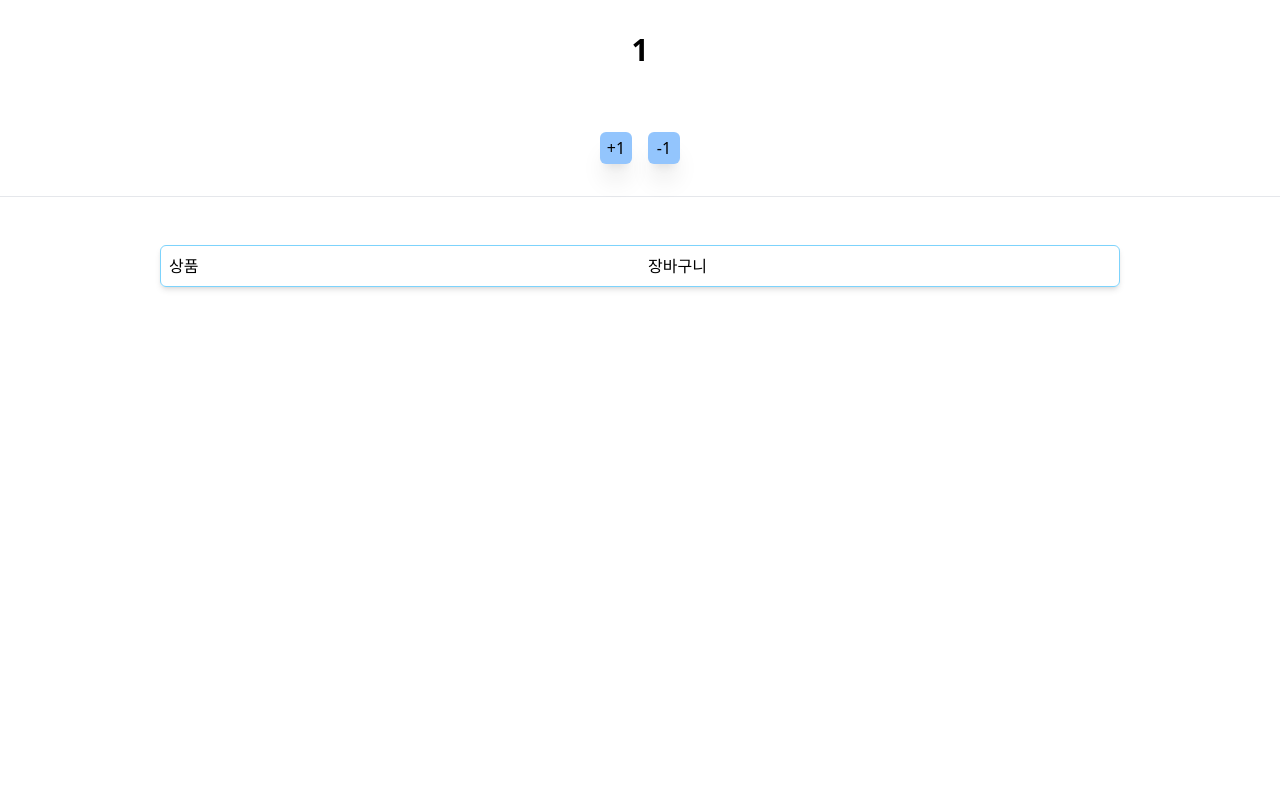
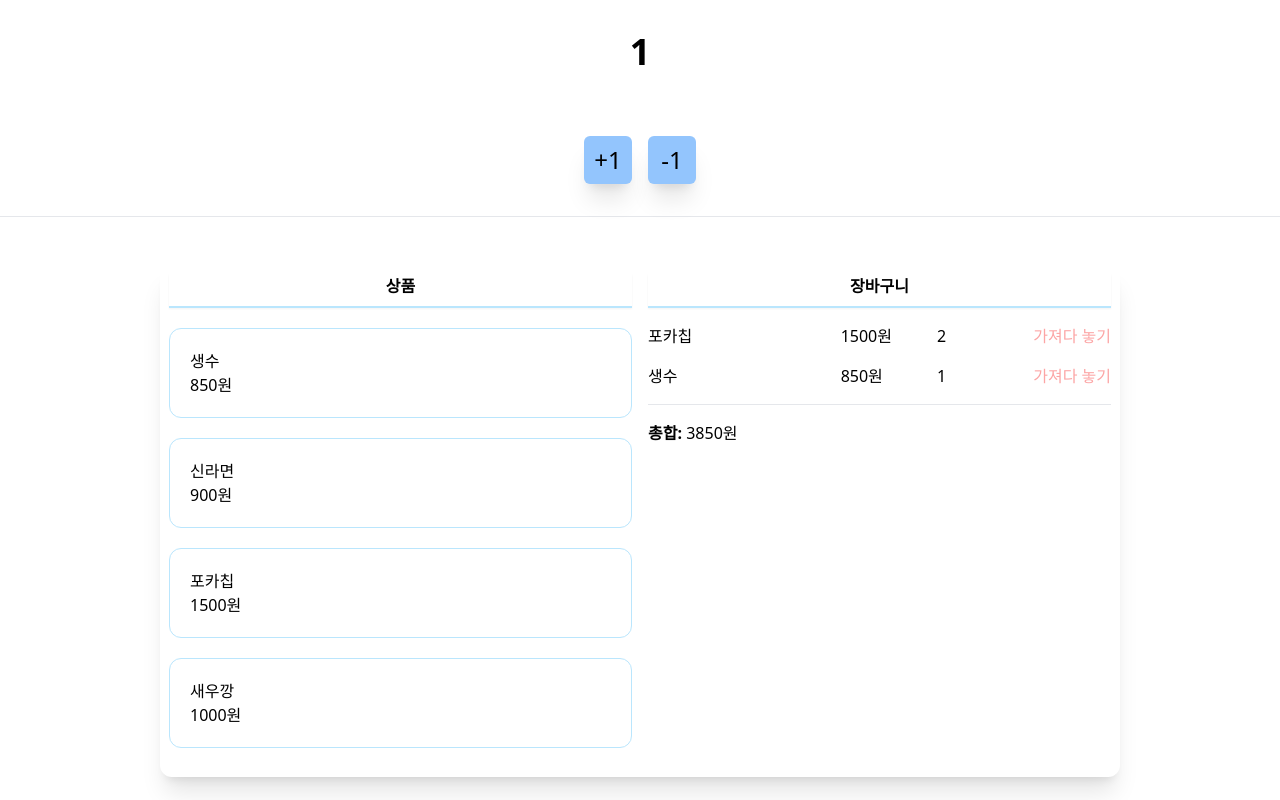
Before and after one commit to Jay2009/supermarket, a Next.js app: page / in a window 1280 px wide. Built offline with nearby package versions, Linux system fonts and the light colour scheme.

Commit message:
supermarket_v3

```diff
--- /dev/null
+++ b/components/basketItem.tsx
@@ -0,0 +1,20 @@
+import React from "react"
+
+interface basket {
+  name: string
+  price: number
+  count: number
+}
+
+const BasketItem = ({ name, price, count }: basket) => {
+  return (
+    <div className='mt-4 mb-4 flex w-full'>
+      <div className='flex-2'>{name}</div>
+      <div className='flex-1'>{price}원</div>
+      <div className='flex-1'>{count}</div>
+      <div className='ml-auto cursor-pointer text-red-300 '>가져다 놓기</div>
+    </div>
+  )
+}
+
+export default BasketItem
--- /dev/null
+++ b/components/basketItemList.tsx
@@ -0,0 +1,17 @@
+import React from "react"
+import BasketItem from "./basketItem"
+
+const BasketItemList = () => {
+  return (
+    <div>
+      <BasketItem name='포카칩' price={1500} count={2} />
+      <BasketItem name='생수' price={850} count={1} />
+      <hr />
+      <p className='mt-4'>
+        <b>총합: </b> 3850원
+      </p>
+    </div>
+  )
+}
+
+export default BasketItemList
--- a/components/counter.tsx
+++ b/components/counter.tsx
@@ -15,17 +15,17 @@ const Counter = () => {
 
   return useObserver(() => (
     <div className='flex flex-col content-center items-center justify-center'>
-      <h1 className='my-8 flex text-3xl font-bold'>{counter.number}</h1>
+      <h1 className='my-8 flex text-4xl font-bold'>{counter.number}</h1>
       <div className=' my-8 flex flex-row content-center justify-center gap-4 align-middle'>
         <button
           onClick={increase}
-          className=' flex h-8 w-8 items-center justify-center  rounded-md border-solid border-transparent border-transparent bg-blue-300 align-middle shadow-xl'
+          className='flex h-8 w-8 items-center justify-center rounded-md border-solid  border-transparent bg-blue-300 p-6 align-middle text-2xl shadow-xl'
         >
           +1
         </button>
         <button
           onClick={decrease}
-          className='flex h-8 w-8 items-center justify-center rounded-md border-solid  bg-blue-300 align-middle shadow-xl '
+          className='flex h-8 w-8 items-center justify-center rounded-md border-solid bg-blue-300 p-6  align-middle text-2xl shadow-xl '
         >
           -1
         </button>
--- a/components/shopItem.tsx
+++ b/components/shopItem.tsx
@@ -7,7 +7,7 @@ interface items {
 
 const ShopItem = ({ name, price }: items) => {
   return (
-    <div className='ShopItem'>
+    <div className='my-5 cursor-pointer rounded-xl border border-solid border-sky-200 bg-white p-5'>
       <h4>{name}</h4>
       <div>{price}원</div>
     </div>
--- a/components/shopItemList.tsx
+++ b/components/shopItemList.tsx
@@ -1,5 +1,5 @@
 import React from "react"
-import ShopItem from "./ShopItem"
+import ShopItem from "../components/shopItem"
 
 const items = [
   {
--- a/components/supermarket.tsx
+++ b/components/supermarket.tsx
@@ -1,9 +1,12 @@
 import React from "react"
 import SuperMarketTemplate from "../components/supermarketTemplate"
+import BasketItemList from "./basketItemList"
 import ShopItemList from "./shopItemList"
 
 const SuperMarket = () => {
-  return <SuperMarketTemplate items={null} basket={null} />
+  return (
+    <SuperMarketTemplate items={<ShopItemList />} basket={<BasketItemList />} />
+  )
 }
 
 export default SuperMarket
--- a/components/supermarketTemplate.tsx
+++ b/components/supermarketTemplate.tsx
@@ -1,19 +1,23 @@
 import React from "react"
 
 interface shopping {
-  items: string | null
-  basket: string | null
+  items: any
+  basket: any
 }
 
 const SuperMarketTemplate = ({ items, basket }: shopping) => {
   return (
-    <div className='ml-auto mr-auto mt-12 flex w-3/4 rounded-md border border-sky-300 shadow-md'>
-      <div className='items-wrapper flex-1 p-2'>
-        <h2>상품</h2>
+    <div className='ml-auto mr-auto mt-12 flex w-3/4 rounded-xl border border-transparent border-sky-300 shadow-xl'>
+      <div className='items-wrapper flex-1  p-2'>
+        <h2 className='mb-2 flex justify-center border-b-2 border-transparent border-b-sky-200 pb-2 font-bold shadow-sm'>
+          상품
+        </h2>
         {items}
       </div>
       <div className='flex-1 p-2'>
-        <h2>장바구니</h2>
+        <h2 className='mb-2 flex justify-center border-b-2 border-transparent border-b-sky-200 pb-2 font-bold shadow-sm'>
+          장바구니
+        </h2>
         {basket}
       </div>
     </div>
--- a/tailwind.config.js
+++ b/tailwind.config.js
@@ -5,7 +5,11 @@ module.exports = {
     "./components/**/*.{js,jsx,ts,tsx}",
   ],
   theme: {
-    extend: {},
+    extend: {
+      flex: {
+        2: "2 2 0%",
+      },
+    },
   },
   plugins: [],
 }
```
Also changed, not shown: stores/market.tsx (added, +62 -0 lines), stores/counterStore.tsx (renamed from stores/counterStore.ts).
